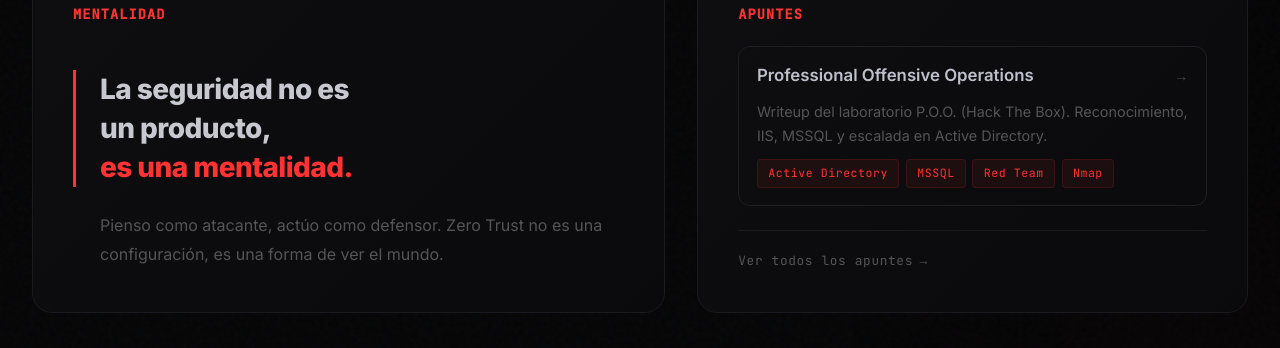
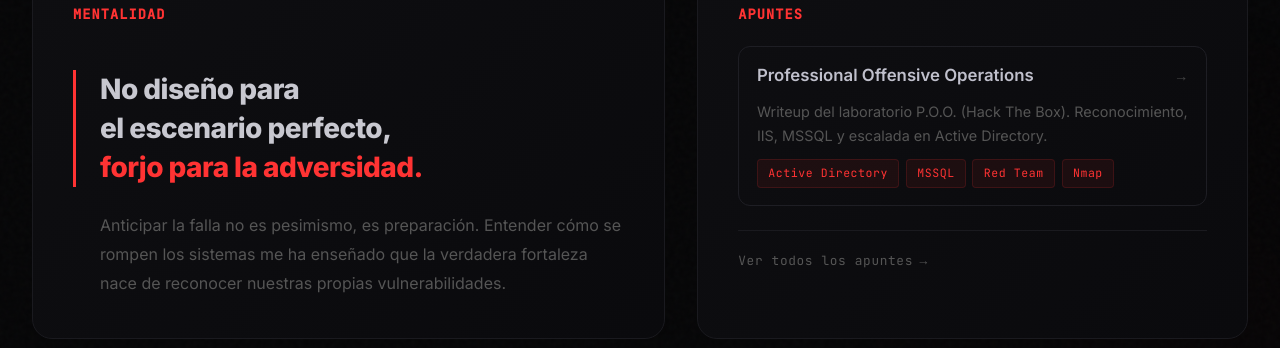
Before and after one commit to JEAN-TC/Mi-portafolio-web, a Vue app: page / in a window 1280 px wide. Shown: the part 801-1149 px from the top of the page. Built offline with nearby package versions, Linux system fonts and the light colour scheme; no server answers.

Commit message:
update: mentalidad con texto personal del usuario

```diff
--- a/src/components/Hero.vue
+++ b/src/components/Hero.vue
@@ -124,12 +124,13 @@ onMounted(() => typeLoop())
         <div class="card card-focus" data-aos="fade-right" data-aos-duration="900" data-aos-delay="150">
           <span class="label">mentalidad</span>
           <blockquote class="quote">
-            La seguridad no es<br/>un producto,<br/>
-            <span class="quote-accent">es una mentalidad.</span>
+            No diseño para<br/>el escenario perfecto,<br/>
+            <span class="quote-accent">forjo para la adversidad.</span>
           </blockquote>
           <p class="focus-sub">
-            Pienso como atacante, actúo como defensor.
-            Zero Trust no es una configuración, es una forma de ver el mundo.
+            Anticipar la falla no es pesimismo, es preparación. Entender cómo se rompen
+            los sistemas me ha enseñado que la verdadera fortaleza nace de reconocer
+            nuestras propias vulnerabilidades.
           </p>
         </div>
 
```
